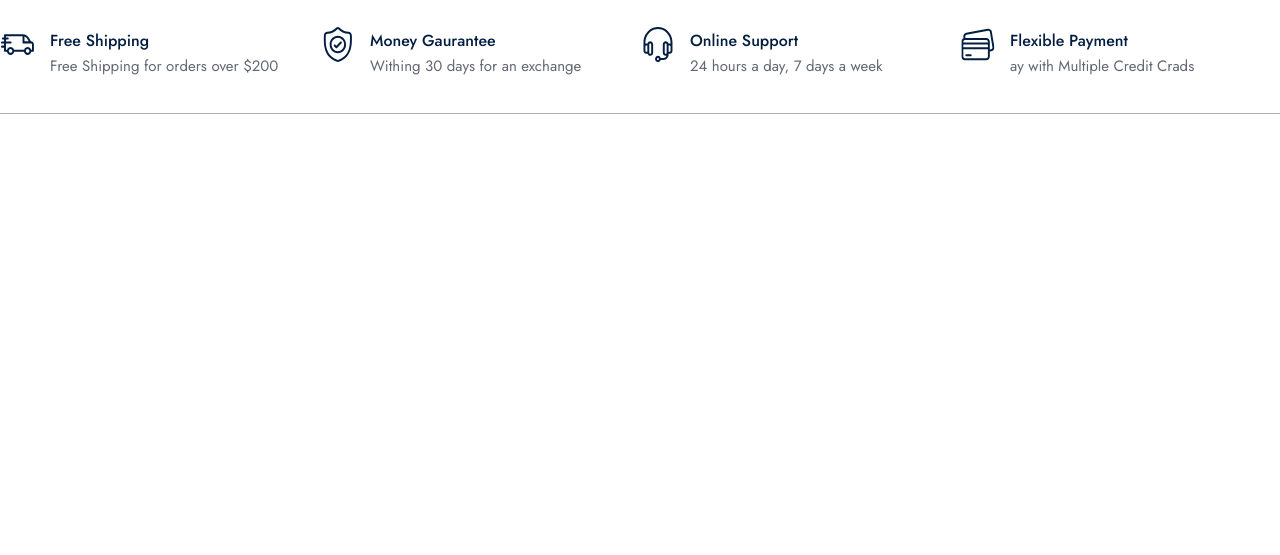
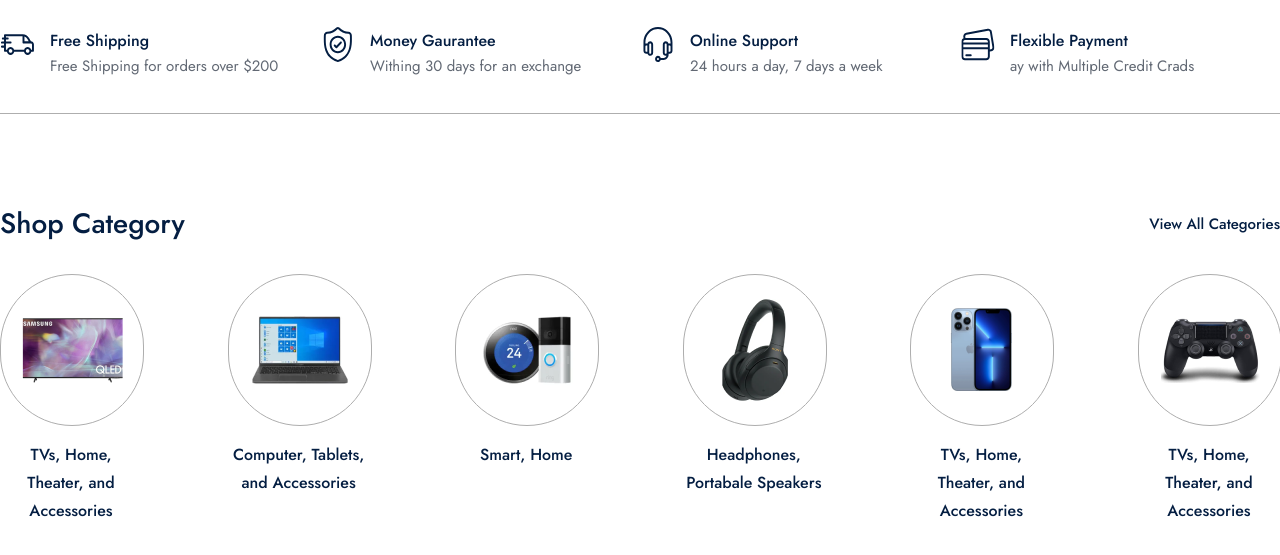
Before and after one commit to hifellow07-afk/doitagain, a plain HTML site: page index.htm in a window 1280 px wide. Shown: the part 733-1288 px from the top of the page. Before the commit the page ends 907 px from the top, so only its background shows below. Drawn offline with Linux system fonts and the light colour scheme.

Commit message:
feat: comleted category section view

```diff
--- a/index.htm
+++ b/index.htm
@@ -161,7 +161,61 @@ rel="stylesheet">
 
             </div>
         </div>
-    </div>
+         <div class="shop_category_frame">
+            <div class="container">
+                <div class="category_top">
+                    <span>Shop Category</span>
+                    <a href="">View All Categories</a>
+                </div>
+                <div class="category_wrapper">
+                    <div class="category_box">
+                        <div class="category_img_box">
+                            <img src="./public/images/category/tv.png" alt="">
+                        </div>
+                        <span>TVs, Home, Theater, and Accessories</span>
+
+                    </div>
+                    <div class="category_box">
+                        <div class="category_img_box">
+                            <img src="./public/images/category/computer.png" alt="">
+                        </div>
+                        <span>Computer, Tablets, and Accessories</span>
+
+                    </div>
+                    <div class="category_box">
+                        <div class="category_img_box">
+                            <img src="./public/images/category/smart.png" alt="">
+                        </div>
+                        <span>Smart, Home</span>
+
+                    </div>
+                    <div class="category_box">
+                        <div class="category_img_box">
+                            <img src="./public/images/category/headphone.png" alt="">
+                        </div>
+                        <span>Headphones, Portabale  Speakers </span>
+
+                    </div>
+                    <div class="category_box">
+                        <div class="category_img_box">
+                            <img src="./public/images/category/phone.png" alt="">
+                        </div>
+                        <span>TVs, Home, Theater, and Accessories</span>
+
+                    </div>
+                    <div class="category_box">
+                        <div class="category_img_box">
+                            <img src="./public/images/category/game.png" alt="">
+                        </div>
+                        <span>TVs, Home, Theater, and Accessories</span>
+
+                    </div>
+                </div>
+
+            </div>
+         </div>
+        </div>
+
 
 
 </body>
--- a/public/css/home.css
+++ b/public/css/home.css
@@ -1,9 +1,9 @@
-.home_page{
+.home_page {
   padding-bottom: 60px;
   display: row;
   flex-direction: column;
 }
-.header_frame{
+.header_frame {
   position: relative;
   margin-top: 47px;
   width: 100%;
@@ -12,11 +12,10 @@
   display: flex;
   justify-content: center;
 }
-.header_frame .container{
+.header_frame .container {
   flex-direction: row;
-
 }
-.header_frame .container .header_left{
+.header_frame .container .header_left {
   position: relative;
   padding: 15px;
   width: 875px;
@@ -24,13 +23,11 @@
   background-color: #0053f6;
   background-image: url(../images/icons/header_bg.svg);
   border-radius: 5px;
-
 }
-.header_frame .header_left .header_content{
+.header_frame .header_left .header_content {
   margin-top: 90px;
   display: flex;
   flex-direction: column;
-
 }
 .header_frame .header_content div {
   width: 104px;
@@ -60,11 +57,9 @@
   line-height: 87px;
 
   color: #ffff;
-
 }
 .header_frame .header_content p {
   margin-top: 10px;
-
 
   font-family: Jost;
   font-style: normal;
@@ -105,7 +100,7 @@
   flex-direction: column;
   justify-content: space-between;
 }
- .header_frame .header_right .header_box{
+.header_frame .header_right .header_box {
   margin-left: 20px;
   width: 422px;
   height: 240px;
@@ -123,7 +118,7 @@
   flex-direction: column;
   justify-content: center;
 }
-.header_frame .box_left span{
+.header_frame .box_left span {
   font-family: Jost;
   font-style: normal;
   font-weight: 400;
@@ -169,7 +164,7 @@
 
 /* Service_frame*/
 
-.home_page .service_frame{
+.home_page .service_frame {
   position: relative;
   margin-top: 30px;
   width: 100%;
@@ -181,7 +176,7 @@
 .service_frame .container {
   flex-direction: row;
 }
-.service_frame .container .service_box{
+.service_frame .container .service_box {
   width: 25%;
   height: 86px;
 
@@ -217,3 +212,90 @@
 
   color: #626974;
 }
+
+/* shop category*/
+
+.shop_category_frame {
+  position: relative;
+  margin-top: 90px;
+  width: 100%;
+  height: auto;
+
+  display: flex;
+  justify-content: center;
+}
+.shop_category_frame .container {
+  flex-direction: column;
+}
+.shop_category_frame .container .category_top {
+  width: 100%;
+  height: auto;
+
+  display: flex;
+  flex-direction: row;
+  justify-content: space-between;
+  align-items: center;
+}
+ .shop_category_frame .category_top span {
+  font-family: Jost;
+  font-style: normal;
+  font-weight: 500;
+  font-size: 28px;
+  line-height: 40px;
+
+  color: #041e42;
+}
+.shop_category_frame .category_top a {
+  text-decoration: none;
+  font-family: Jost;
+  font-style: normal;
+  font-weight: 500;
+  font-size: 15px;
+  line-height: 22px;
+
+  color: #041e42;
+}
+.shop_category_frame .category_top  a:hover {
+   border-bottom: 2px solid #041e42;
+}
+.shop_category_frame .container .category_wrapper {
+ margin-top: 30px;
+ width: 100%;
+ height: auto;
+
+ display: flex;
+ flex-direction: row;
+ justify-content: space-between;
+}
+.shop_category_frame .category_wrapper .category_box{
+    width: 142px;
+    height: auto;
+
+    display: flex;
+    flex-direction: column;
+    cursor: pointer;
+}
+.shop_category_frame .category_box .category_img_box{
+    width: 100%;
+    height: 150px;
+
+    display: flex;
+    align-items: center;
+    justify-content: center;
+
+    border: 1px solid #aeaeae;
+    border-radius: 150px;
+}
+.shop_category_frame .category_box span {
+  margin-top: 15px;
+  font-family: Jost;
+  font-style: normal;
+  font-weight: 500;
+  font-size: 16px;
+  line-height: 28px;
+
+  text-align: center;
+
+   color: #041e42;
+
+}
```
Lines whose indentation alone changed are shown as unchanged.
